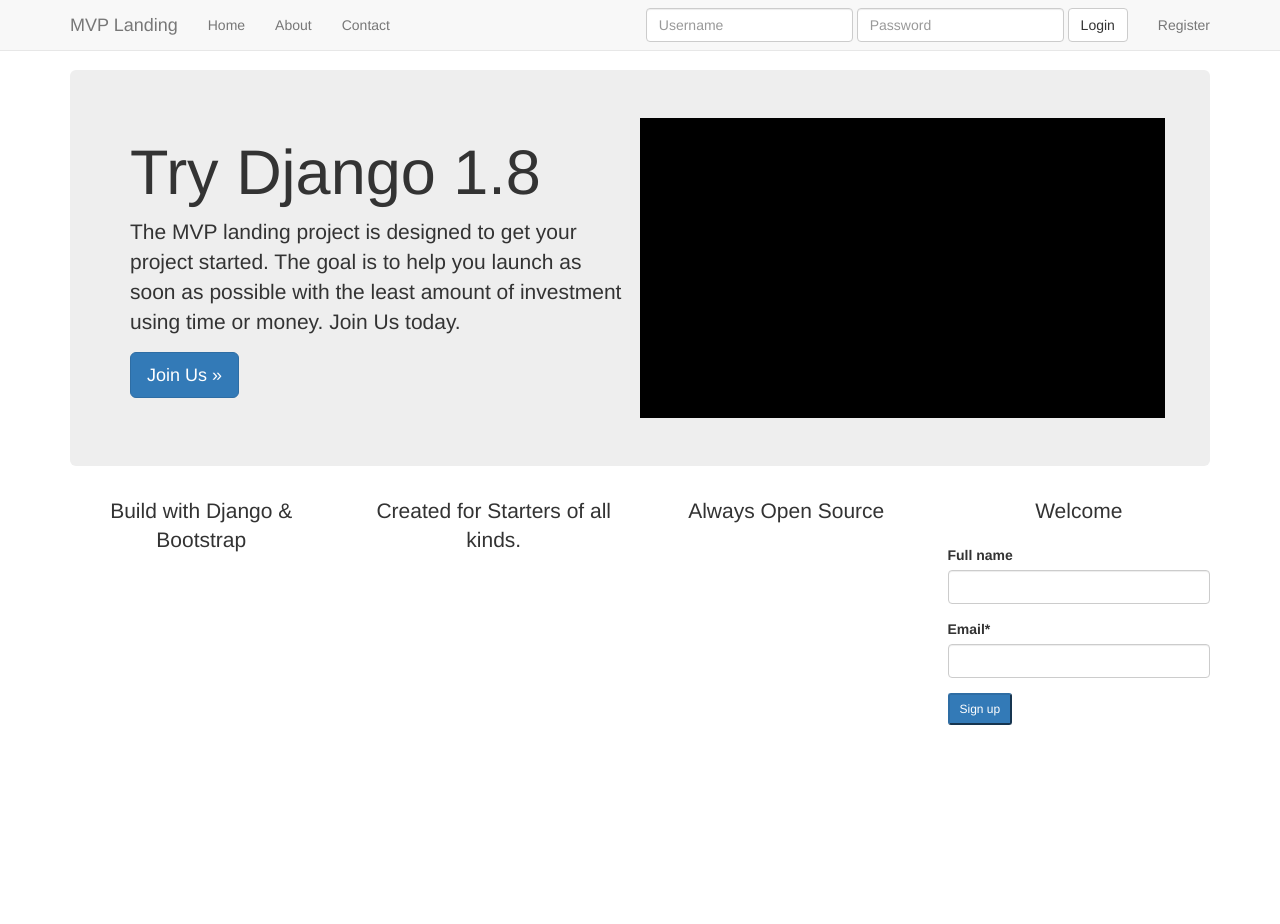
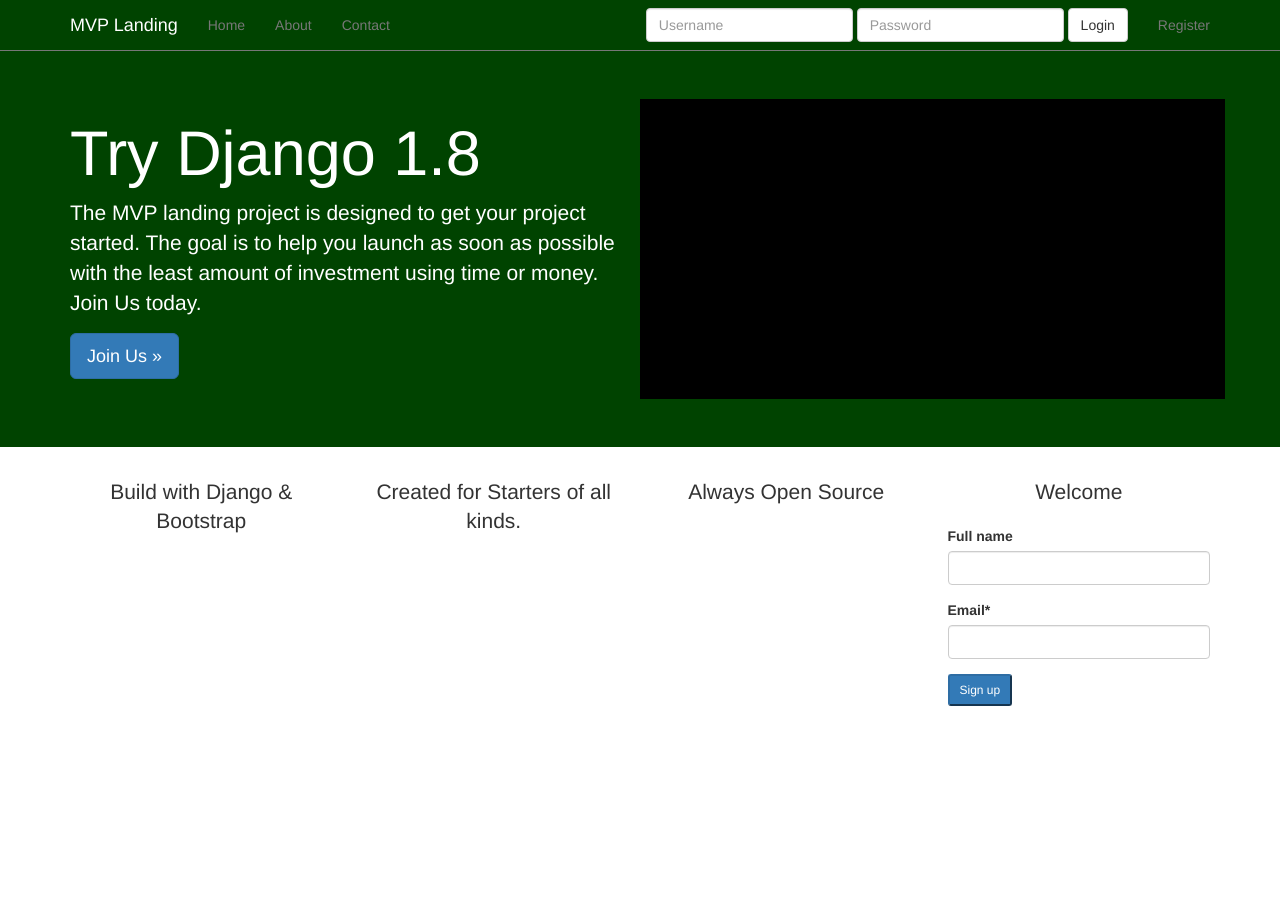
Before and after one commit to Schweigs/cfe_trydjango18, a Django app: page / in a window 1280 px wide. Shown: the top 924 px of the page. Run offline with Django 3.2, Linux system fonts and the light colour scheme; some libraries are stand-ins or nearby versions.

Commit message:
Lecture 31: Styling MVP Landing (part 3)

```diff
--- a/static/our_static/css/navbar-static-top.css
+++ b/static/our_static/css/navbar-static-top.css
@@ -1,7 +1,28 @@
 body {
-  min-height: 2000px;
+    min-height: 2000px;
 }
 
 .navbar-static-top {
-  margin-bottom: 19px;
+    margin-bottom: 19px;
+    background-color: #004300;
 }
+
+.navbar-default .navbar-brand {
+    color: #fff;
+}
+
+.navbar-default .navbar-brand:hover {
+    color: #777;
+}
+
+.navbar-default .navbar-nav>li>a:hover {
+    color: #999;
+}
+
+.navbar-default .navbar-toggle {
+    border-color: transparent;!important;
+}
+
+.navbar-default .navbar-toggle:hover {
+    background-color: #004300;!important;
+}
--- a/templates/base.html
+++ b/templates/base.html
@@ -38,10 +38,12 @@
     {% include 'navbar.html' %}
 
 
+    {%  block jumbotron %}
+    {% endblock %}
+
     <div class="container">
 
-        {%  block jumbotron %}
-        {% endblock %}
+
 
         {% block content %}
         {% endblock %}
--- a/templates/home.html
+++ b/templates/home.html
@@ -5,11 +5,21 @@
 
   <style>
       {% block style %}
+          .navbar-static-top {
+
+            margin-bottom: 0;!important;
+            border-bottom-color: #777;
+          }
+          .jumbotron {
+            background-color: #004300;
+            color: #fff;
+          }
       {% endblock %}
   </style>
 
 {% block jumbotron %}
     <div class="jumbotron">
+        <div class="container">
             <div class="row">
                 <div class="col-sm-6">
                     <h1>Try Django 1.8</h1>
@@ -19,6 +29,7 @@
                 </div>
                 <div class="col-sm-6" style="background-color: black;height:300px;">
 
+                </div>
             </div>
         </div>
     </div>
```
Also changed, not shown: 1 other file. Lines whose indentation alone changed are shown as unchanged.
